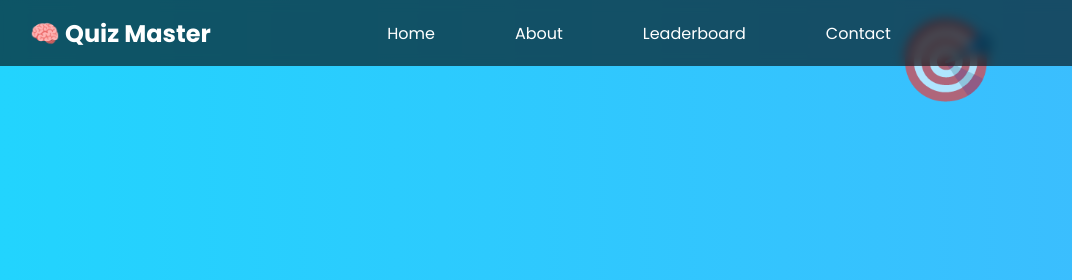
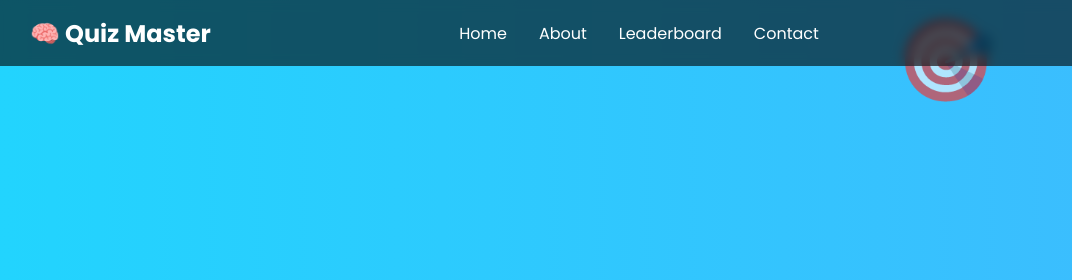
Before and after one commit to nabanita003/Quiz_Game, a plain HTML site: page index.html in a window 1280 px wide. Shown: the top 280 px of the page, 0-1072 px from the left. Drawn offline with nearby package versions, Linux system fonts and the light colour scheme.

Commit message:
Update index.html

```diff
--- a/index.html
+++ b/index.html
@@ -54,7 +54,7 @@
     .nav-links {
       list-style: none;
       display: flex;
-      gap: 5rem;
+      gap: 2rem;
     }
 
     .nav-links li a {
```
